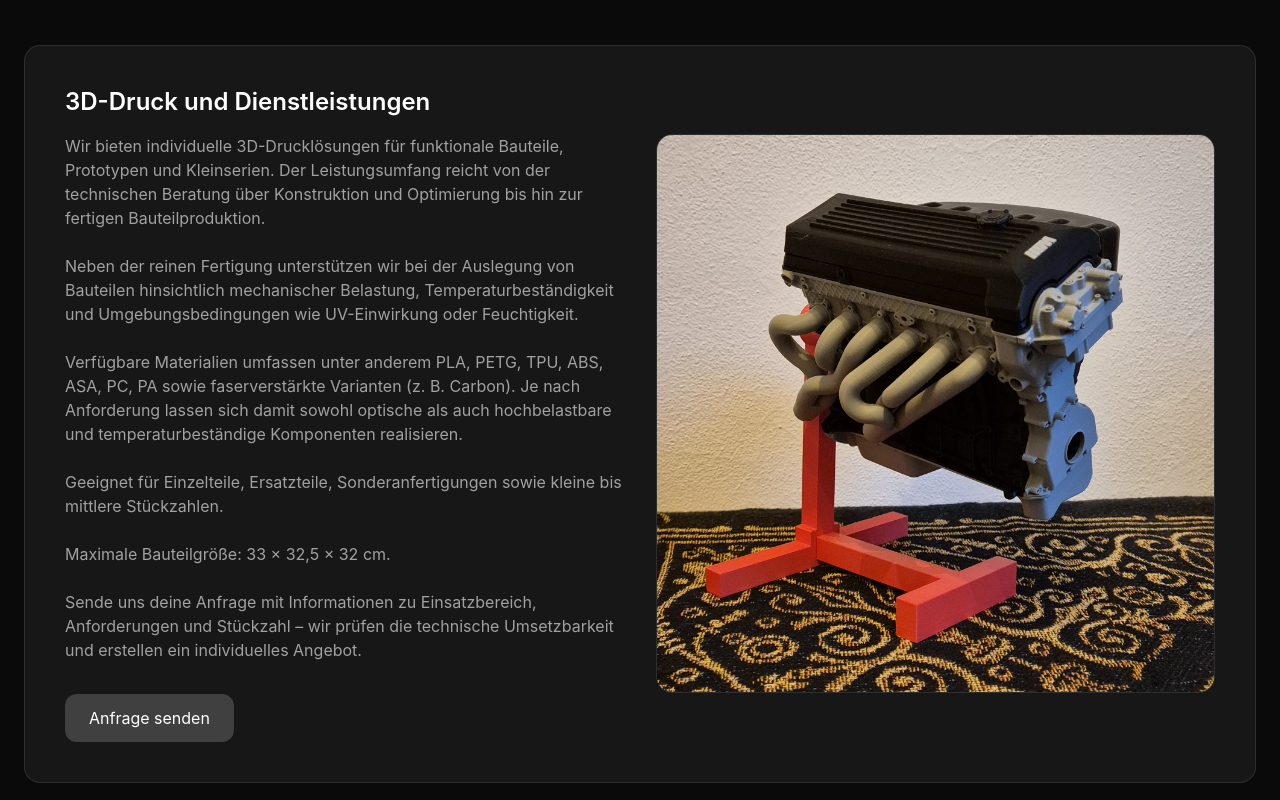
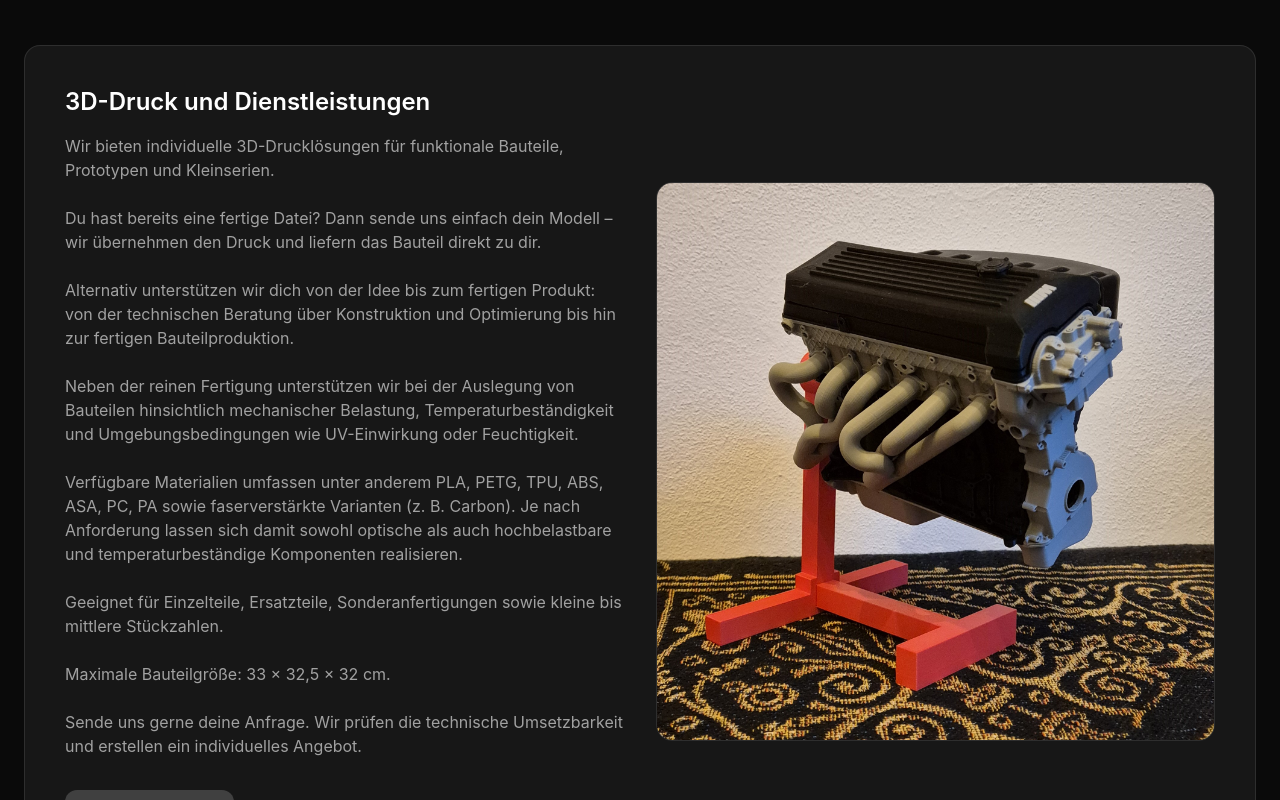
Before and after one commit to WernerG98/glueck-engineering, a React (Vite) app: page / in a window 1280 px wide. Shown: the part 1960-2760 px from the top of the page. Built offline with nearby package versions, Linux system fonts and the light colour scheme.

Commit message:
Update App.jsx

```diff
--- a/src/App.jsx
+++ b/src/App.jsx
@@ -326,7 +326,12 @@ export default function GlueckEngineeringWebsite() {
 
 <p className="mt-4 text-neutral-400">
   Wir bieten individuelle 3D-Drucklösungen für funktionale Bauteile, Prototypen und Kleinserien.
-        Der Leistungsumfang reicht von der technischen Beratung über Konstruktion und Optimierung bis hin zur fertigen Bauteilproduktion.
+  <br />
+  <br />
+  Du hast bereits eine fertige Datei? Dann sende uns einfach dein Modell – wir übernehmen den Druck und liefern das Bauteil direkt zu dir.
+  <br />
+  <br />
+  Alternativ unterstützen wir dich von der Idee bis zum fertigen Produkt: von der technischen Beratung über Konstruktion und Optimierung bis hin zur fertigen Bauteilproduktion.
   <br />
   <br />
   Neben der reinen Fertigung unterstützen wir bei der Auslegung von Bauteilen hinsichtlich mechanischer Belastung, Temperaturbeständigkeit und Umgebungsbedingungen wie UV-Einwirkung oder Feuchtigkeit.
@@ -341,7 +346,7 @@ export default function GlueckEngineeringWebsite() {
   Maximale Bauteilgröße: 33 × 32,5 × 32 cm.
   <br />
   <br />
-        Sende uns deine Anfrage mit Informationen zu Einsatzbereich, Anforderungen und Stückzahl – wir prüfen die technische Umsetzbarkeit und erstellen ein individuelles Angebot.
+  Sende uns gerne deine Anfrage. Wir prüfen die technische Umsetzbarkeit und erstellen ein individuelles Angebot.
 </p>
 
       <div className="mt-8 flex flex-wrap gap-4">
```
Lines whose indentation alone changed are shown as unchanged.
